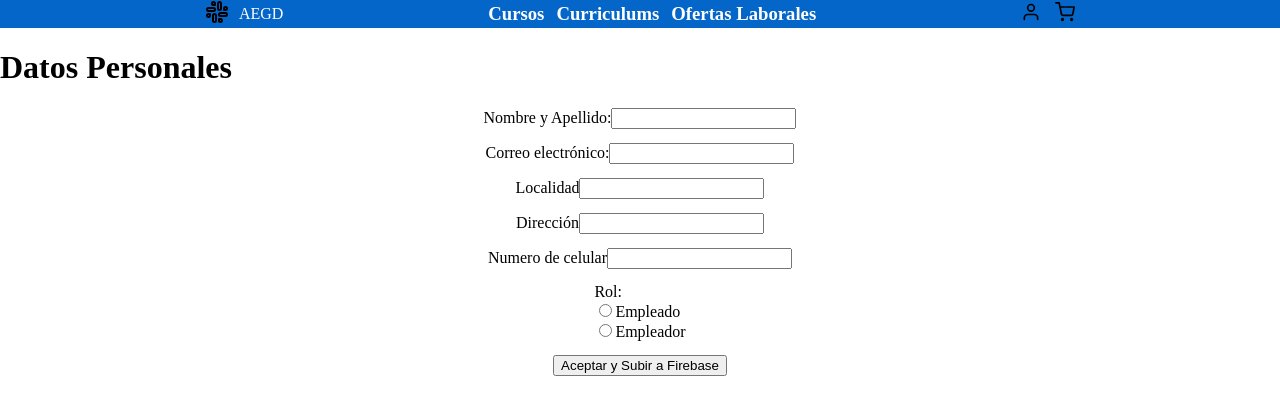
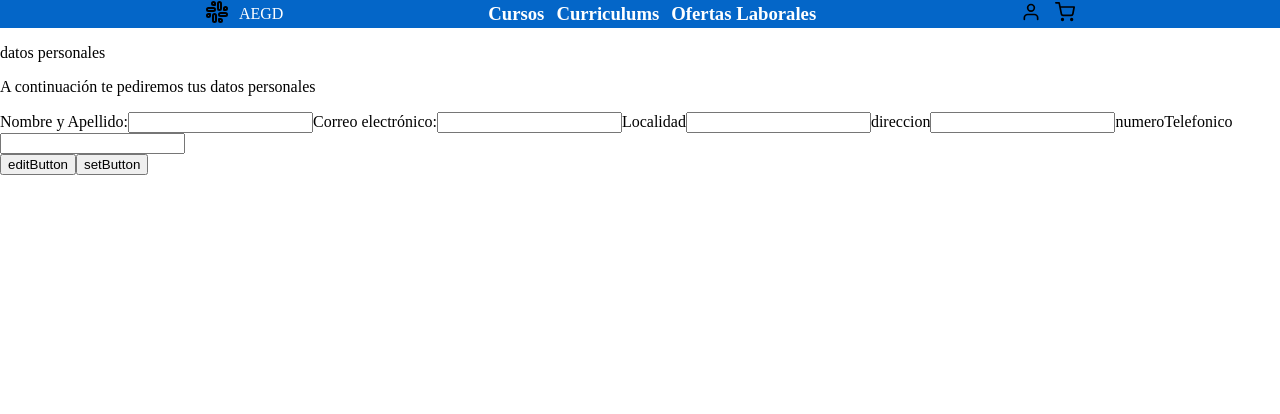
Before and after one commit to Lucas-O-Dev/proyecto-AEGD.github.io, a React (Vite) app: page /PersonalData in a window 1280 px wide. Shown: the top 414 px of the page. Built offline with nearby package versions, Linux system fonts and the light colour scheme.

Commit message:
personalData funciona correctamente

```diff
--- a/src/Components/Login/PersonalData.jsx
+++ b/src/Components/Login/PersonalData.jsx
@@ -1,152 +1,115 @@
-import React, { useState } from 'react';
-import { useNavigate } from 'react-router-dom'; // Si estás usando React Router, si no lo estás usando, puedes eliminar esta importación
+import React, { useState } from "react";
+import { useNavigate } from 'react-router-dom';
+import { toast } from 'react-toastify';
+import {setDoc, updateDoc, doc} from 'firebase/firestore'
+import {db} from '../../../Firebase/Config'
+import 'react-toastify/dist/ReactToastify.css';
 
-const PersonalData = ({ agregarDatos, subirDatosAFirebase }) => {
+const  Empleador = () => {
 
-    const [name, setName] = useState('');
-    const [email, setEmail] = useState('');
-    const [localidad, setLocalidad] = useState('');
-    const [direccion, setDireccion] = useState('');
-    const [numeroTelefonico, setNumeroTelefonico] = useState('');
-    const [rol, setRol] = useState('');
-    const [error, setError] = useState('');
-    const navigate = useNavigate(); // Si estás usando React Router, si no lo estás usando, puedes eliminar esta línea
+    const [name,setName] = useState ("")
+    const [email, setEmail] = useState("")
+    const [localidad,setLocalidad] = useState ("")
+    const [direccion, setDireccion] = useState("")
+    const [numeroTelefonico, setNumeroTelefonico] = useState("")
 
+    const navigate = useNavigate();
 
-    const handleSubmit = async (event) => {
+    const setUpdateRef = doc(db, 'users/mediaId4');
 
-        event.preventDefault();
+    const editButton = async () =>{
 
         try {
-            if (!name || !email || !localidad || !direccion || !numeroTelefonico || !rol) {
-                setError('Por favor, complete todos los campos obligatorios.');
-                return;
+            await updateDoc(setUpdateRef, {
+                name:name,
+                email:email,
+                localidad:localidad,
+                direccion:direccion,
+                numeroTelefonico:numeroTelefonico
+            })
+
+        // Mostrar notificación Toastify
+        toast.success('Datos Editados Correctamente.', {
+        onClose: () => navigate('/Home') // Navegar a la ruta especificada cuando se cierre la notificación
+        });
+        } catch (error) {
+            console.log(error)
+        }
     }
 
-            const formData = {
-                name,
-                email,
-                localidad,
-                direccion,
-                numeroTelefonico,
-                rol
-            };
+    const setButton = async () =>{
+        try {
+            await setDoc(setUpdateRef, {
+                name:name,
+                email:email,
+                localidad:localidad,
+                direccion:direccion,
+                numeroTelefonico:numeroTelefonico
+            })
 
-            console.log("Datos del formulario:", formData);
-
-            // Agregamos los datos al estado para ser enviados al componente padre
-            agregarDatos(formData);
-
-            // Llamamos a la función para subir los datos a Firebase
-            await subirDatosAFirebase(formData); // Esperamos a que se complete la función subirDatosAFirebase
-
-            // Redireccionar según el rol seleccionado
-            if (rol === 'empleado') {
-                navigate('/Empleado'); // Navegamos a la ruta para el empleado
-            } else if (rol === 'empleador') {
-                navigate('/Empleador'); // Navegamos a la ruta para el empleador
+        // Mostrar notificación Toastify
+        toast.success('¡Formulario enviado con éxito!', {
+        onClose: () => navigate('/Home') // Navegar a la ruta especificada cuando se cierre la notificación
+        });
+        } catch (error) {
+            console.log(error)
         }
-        } catch (error) {
-            console.error('Error en handleSubmit:', error);
-            setError('Error al procesar el formulario. Por favor, inténtelo de nuevo más tarde.');
     }
-    };
 
     return (
-        <>
         <div>
-                <h1>Datos Personales</h1>
-            </div>
 
-            <div>
+            <article>
+            <p>datos personales</p>
+            <p>A continuación te pediremos tus datos personales </p>
+            </article>
+
             <section>
-                    <form onSubmit={handleSubmit}>
             <div>
                     <label htmlFor="name">Nombre y Apellido:</label>
                     <input
                         type="text"
-                                id="name"
-                                value={name}
                         onChange={(e) => setName(e.target.value)}
                         required
                     />
-                        </div>
-                        <div>
+
                     <label htmlFor="email">Correo electrónico:</label>
                     <input
                         type="email"
-                                id="email"
-                                value={email}
                         onChange={(e) => setEmail(e.target.value)}
                         required
                     />
-                        </div>
-                        <div>
-                            <label htmlFor="localidad">Localidad</label>
+
+                    <label htmlFor="email">Localidad</label>
                     <input
-                                type="text"
-                                id="localidad"
-                                value={localidad}
+                    type="email"
                     onChange={(e) => setLocalidad(e.target.value)}
                     required
                     />
-                        </div>
-                        <div>
-                            <label htmlFor="direccion">Dirección</label>
+
+                    <label htmlFor="email">direccion</label>
                     <input
-                                type="text"
-                                id="direccion"
-                                value={direccion}
+                    type="email"
                     onChange={(e) => setDireccion(e.target.value)}
                     required
                     />
-                        </div>
-                        <div>
-                            <label htmlFor="numerotelefonico">Numero de celular</label>
+
+                    <label htmlFor="email">numeroTelefonico</label>
                     <input
-                                type="text"
-                                id="numerotelefonico"
-                                value={numeroTelefonico}
+                    type="email"
                     onChange={(e) => setNumeroTelefonico(e.target.value)}
                     required
                     />
+
                 </div>
-                        <div>
-                            <label>Rol:</label>
-                            <div>
-                                <label>
-                                    <input
-                                        type="radio"
-                                        name="rol"
-                                        value="empleado"
-                                        checked={rol === 'empleado'}
-                                        onChange={() => setRol('empleado')}
-                                        required
-                                    />
-                                    Empleado
-                                </label>
-                            </div>
-                            <div>
-                                <label>
-                                    <input
-                                        type="radio"
-                                        name="rol"
-                                        value="empleador"
-                                        checked={rol === 'empleador'}
-                                        onChange={() => setRol('empleador')}
-                                        required
-                                    />
-                                    Empleador
-                                </label>
-                            </div>
-                        </div>
-                        <button type="submit">Aceptar y Subir a Firebase</button>
-                        {error && <p style={{ color: 'red' }}>{error}</p>}
-                    </form>
+            </section>
+
+            <section>
+                <button onClick={editButton}>editButton</button>
+                <button onClick={setButton}>setButton</button>
             </section>
         </div>
-        </>
-    );
-};
+    )
+}
 
-export default PersonalData;
+export default Empleador
--- a/src/Components/Login/Register/Empleado.jsx
+++ b/src/Components/Login/Register/Empleado.jsx
@@ -1,132 +1,242 @@
-import React, { useState } from 'react';
+import React, {useState} from "react";
 import { useNavigate } from 'react-router-dom';
-import { toast } from 'react-toastify';
-import 'react-toastify/dist/ReactToastify.css';
+import {setDoc, updateDoc, doc} from 'firebase/firestore'
+import {db} from '../../../../Firebase/Config'
+import { toast } from 'react-toastify'; // Agrega esta línea
 
-const Empleado = ({ agregarDatos, subirDatosAFirebase }) => {
 
-    const navigate = useNavigate();
+const Empleado = () => {
 
-    // Definimos los estados para cada input del formulario
-    const [estudiosPrimarios, setEstudiosPrimarios] = useState('')
-    const [estudiosSecundarios, setEstudiosSecundarios] = useState('')
-    const [estudiosTerciarios, setEstudiosTerciarios] = useState('')
-    const [estudiosUniversitarios, setEstudiosUniversitarios] = useState('')
-    const [experienciasLaborales, setExperienciasLaborales] = useState('')
-    const [error, setError] = useState(''); // Define setError como un estado
+    const [estudiosPrimarios, setEstudiosPrimarios] = useState("")
+    const [estudiosSecundarios, setEstudiosSecundarios] = useState("")
+    const [estudiosTerciarios, setEstudiosTerciarios] = useState("")
+    const [estudiosUniversitarios, setEstudiosUniversitarios] = useState("")
+    const [experienciasLaborales, setExperienciasLaborales] = useState("")
 
-    const handleSubmit = async (event) => {
+    const navigate = useNavigate()
 
-        event.preventDefault();
+    const setUpdateRef = doc(db, 'users/empleado1');
 
-        // Verificar si todos los campos obligatorios están completos
-        if ( !estudiosPrimarios || !estudiosSecundarios || !experienciasLaborales  ) {
-            setError('Por favor, complete todos los campos obligatorios.');
-            return;
+    const editButton = async () =>{
+
+        try {
+            await updateDoc(setUpdateRef, {
+                estudiosPrimarios:estudiosPrimarios,
+                estudiosSecundarios:estudiosSecundarios,
+                estudiosTerciarios:estudiosTerciarios,
+                estudiosUniversitarios:estudiosUniversitarios,
+                experienciasLaborales:experienciasLaborales
+            })
+
+        // Mostrar notificación Toastify
+        toast.success('Datos Editados Correctamente.', {
+        });
+        } catch (error) {
+            console.log(error)
+        }
     }
 
-            // Recopilar los valores de todos los inputs
-        const formData = {
-        estudiosPrimarios,
-        estudiosSecundarios,
-        estudiosTerciarios,
-        estudiosUniversitarios,
-        experienciasLaborales // Agrega aquí cualquier otro campo que desees incluir
-        };
-
-        // Imprimir los valores en la consola
-        console.log('Datos enviados:', formData);
-
-         // Agregamos los datos al estado para ser enviados al componente padre
-         agregarDatos(formData);
-
-         // Llamamos a la función para subir los datos a Firebase
-         await subirDatosAFirebase(formData); // Esperamos a que se complete la función subirDatosAFirebase
+    const setButton = async () =>{
+        try {
+            await setDoc(setUpdateRef, {
+                estudiosPrimarios:estudiosPrimarios,
+                estudiosSecundarios:estudiosSecundarios,
+                estudiosTerciarios:estudiosTerciarios,
+                estudiosUniversitarios:estudiosUniversitarios,
+                experienciasLaborales:experienciasLaborales
+            })
 
         // Mostrar notificación Toastify
         toast.success('¡Formulario enviado con éxito!', {
         onClose: () => navigate('/Home') // Navegar a la ruta especificada cuando se cierre la notificación
         });
+        } catch (error) {
+            console.log(error)
+        }
+    }
 
-    };
+    return(
 
-  return (
-
-    <div>
+<>
 <section>
-
             <article>
                 <p>Perfecto, eres empleado.</p>
                 <p>A continuación te pediremos los datos de tu curriculum.</p>
             </article>
 
-            <article>
-                <form onSubmit={handleSubmit}>
-
             <div>
-                    <label htmlFor="estudiosprimarios">Estudios Primarios</label>
+            <label htmlFor="name">estudiosPrimarios</label>
             <input
             type="text"
-                        id="estudiosprimarios"
-                        value={estudiosPrimarios}
             onChange={(e) => setEstudiosPrimarios(e.target.value)}
-                        placeholder="Título y Fecha"
             required
             />
             </div>
 
             <div>
-                    <label htmlFor="estudiossecundarios">Estudios Secundarios</label>
+            <label htmlFor="name">estudiosSecundarios</label>
             <input
             type="text"
-                        id="estudiossecundarios"
-                        value={estudiosSecundarios}
             onChange={(e) => setEstudiosSecundarios(e.target.value)}
-                        placeholder="Título y Fecha"
             required
             />
             </div>
 
             <div>
-                    <label htmlFor="estudiosterciarios">Estudios Terciarios. (Opcional)</label>
+            <label htmlFor="name">estudiosTerciarios</label>
             <input
             type="text"
-                        id="estudiosterciarios"
-                        value={estudiosTerciarios}
             onChange={(e) => setEstudiosTerciarios(e.target.value)}
-                        placeholder="Título y Fecha"
             />
             </div>
 
             <div>
-                    <label htmlFor="estudiosuniversitarios">Estudios Universitarios. (Opcional)</label>
+            <label htmlFor="name">estudiosUniversitarios</label>
             <input
             type="text"
-                        id="estudiosuniversitarios"
-                        value={estudiosUniversitarios}
             onChange={(e) => setEstudiosUniversitarios(e.target.value)}
-                        placeholder="Título y Fecha"
+            required
             />
             </div>
 
             <div>
-                <label htmlFor="experienciaslaborales">Experiencias Laborales</label>
+            <label htmlFor="name">experienciasLaborales</label>
             <textarea
-                    id="experienciaslaborales"
-                    value={experienciasLaborales}
             onChange={(e) => setExperienciasLaborales(e.target.value)}
             placeholder="Ingresa tus experiencias laborales aquí teniendo en cuenta el año, dónde y las tareas realizadas..."
-                    rows="4" cols="50" // Ajusta el número de filas y columnas según sea necesario
+            rows="4"
+            cols="50"
             ></textarea>
             </div>
 
-                <button type="submit">Aceptar y Subir a Firebase</button>
 
-                </form>
-            </article>
         </section>
-    </div>
+
+        <section>
+        <button onClick={editButton}>editButton</button>
+        <button onClick={setButton}>setButton</button>
+        </section></>
     )
 }
 
 export default Empleado
+
+
+// import React, { useState } from 'react';
+// import { useNavigate } from 'react-router-dom';
+// import { toast } from 'react-toastify';
+// import 'react-toastify/dist/ReactToastify.css';
+
+// const Empleado = ({ agregarDatos, subirDatosAFirebase }) => {
+
+//     const navigate = useNavigate();
+
+//     // Definimos los estados para cada input del formulario
+
+//     const [error, setError] = useState(''); // Define setError como un estado
+
+//     const handleSubmit = async (event) => {
+
+//         event.preventDefault();
+
+//         // Verificar si todos los campos obligatorios están completos
+//         if ( !estudiosPrimarios || !estudiosSecundarios || !experienciasLaborales  ) {
+//             setError('Por favor, complete todos los campos obligatorios.');
+//             return;
+//         }
+
+//             // Recopilar los valores de todos los inputs
+//         const formData = {
+//         estudiosPrimarios,
+//         estudiosSecundarios,
+//         estudiosTerciarios,
+//         estudiosUniversitarios,
+//         experienciasLaborales // Agrega aquí cualquier otro campo que desees incluir
+//         };
+
+//         // Imprimir los valores en la consola
+//         console.log('Datos enviados:', formData);
+
+//          // Agregamos los datos al estado para ser enviados al componente padre
+//          agregarDatos(formData);
+
+//          // Llamamos a la función para subir los datos a Firebase
+//          await subirDatosAFirebase(formData); // Esperamos a que se complete la función subirDatosAFirebase
+
+//         // Mostrar notificación Toastify
+//         toast.success('¡Formulario enviado con éxito!', {
+//             onClose: () => navigate('/Home') // Navegar a la ruta especificada cuando se cierre la notificación
+//         });
+
+//     };
+
+//   return (
+
+//     <div>
+//         <section>
+
+
+
+//             <article>
+//                 <form onSubmit={handleSubmit}>
+
+//                 <div>
+//                     <label htmlFor="estudiosprimarios">Estudios Primarios</label>
+//                     <input
+//                         type="text"
+//                         id="estudiosprimarios"
+//                         value={estudiosPrimarios}
+//                         onChange={(e) => setEstudiosPrimarios(e.target.value)}
+//                         placeholder="Título y Fecha"
+//                         required
+//                     />
+//                 </div>
+
+//                 <div>
+//                     <label htmlFor="estudiossecundarios">Estudios Secundarios</label>
+//                     <input
+//                         type="text"
+//                         id="estudiossecundarios"
+//                         value={estudiosSecundarios}
+//                         onChange={(e) => setEstudiosSecundarios(e.target.value)}
+//                         placeholder="Título y Fecha"
+//                         required
+//                     />
+//                 </div>
+
+//                 <div>
+//                     <label htmlFor="estudiosterciarios">Estudios Terciarios. (Opcional)</label>
+//                     <input
+//                         type="text"
+//                         id="estudiosterciarios"
+//                         value={estudiosTerciarios}
+//                         onChange={(e) => setEstudiosTerciarios(e.target.value)}
+//                         placeholder="Título y Fecha"
+//                     />
+//                 </div>
+
+//                 <div>
+//                     <label htmlFor="estudiosuniversitarios">Estudios Universitarios. (Opcional)</label>
+//                     <input
+//                         type="text"
+//                         id="estudiosuniversitarios"
+//                         value={estudiosUniversitarios}
+//                         onChange={(e) => setEstudiosUniversitarios(e.target.value)}
+//                         placeholder="Título y Fecha"
+//                     />
+//                 </div>
+
+//                 <div>
+//                 <label htmlFor="experienciaslaborales">Experiencias Laborales</label>
+//                 </div>
+
+//                 <button type="submit">Aceptar y Subir a Firebase</button>
+
+//                 </form>
+//             </article>
+//         </section>
+//     </div>
+//   )
+// }
+
+// export default Empleado
--- a/src/Components/Login/Register/Empleador.jsx
+++ b/src/Components/Login/Register/Empleador.jsx
@@ -1,78 +1,136 @@
-import React, { useState } from 'react';
+import React, { useState } from "react";
 import { useNavigate } from 'react-router-dom';
 import { toast } from 'react-toastify';
+import {setDoc, updateDoc, doc} from 'firebase/firestore'
+import {db} from '../../../../Firebase/Config'
 import 'react-toastify/dist/ReactToastify.css';
 
-const Empleador = () => {
+ const  Empleador = () => {
+
+    const [name,setName] = useState ("")
+    const [email, setEmail] = useState("")
 
     const navigate = useNavigate();
 
-    // Definimos los estados para cada input del formulario
-    const [name, setName] = useState('');
-    const [email, setEmail] = useState('');
+    const setUpdateRef = doc(db, 'users/mediaId1');
 
-    const handleSubmit = (event) => {
-        event.preventDefault();
-        // Verificar si todos los campos obligatorios están completos
-        if (!name || !email ) {
-            setError('Por favor, complete todos los campos obligatorios.');
-            return;
+    const editButton = async () =>{
+
+        try {
+            await updateDoc(setUpdateRef, {
+                name:name,
+                email:email
+            })
+
+        // Mostrar notificación Toastify
+        toast.success('Datos Editados Correctamente.', {
+        onClose: () => navigate('/Home') // Navegar a la ruta especificada cuando se cierre la notificación
+        });
+        } catch (error) {
+            console.log(error)
+        }
     }
 
-    // Recopilar los valores de todos los inputs
-    const formData = {
-        name,
-        email
-        };
-        // Imprimir los valores en la consola
-        console.log('Datos enviados:', formData);
+    const setButton = async () =>{
+        try {
+            await setDoc(setUpdateRef, {
+                name:name,
+                email:email
+            })
 
         // Mostrar notificación Toastify
         toast.success('¡Formulario enviado con éxito!', {
         onClose: () => navigate('/Home') // Navegar a la ruta especificada cuando se cierre la notificación
         });
-
-    };
+        } catch (error) {
+            console.log(error)
+        }
+    }
 
     return (
         <div>
-        <section>
+
             <article>
             <p>Perfecto, eres empleador.</p>
             <p>A continuación te pediremos los datos de tu empresa.</p>
             </article>
 
-            <article>
-                <form onSubmit={handleSubmit}>
+            <section>
             <div>
                     <label htmlFor="name">Nombre y Apellido:</label>
                     <input
                         type="text"
-                        id="name"
-                        value={name}
                         onChange={(e) => setName(e.target.value)}
                         required
                     />
                 </div>
-
-                <div>
                 <label htmlFor="email">Correo electrónico:</label>
                     <input
                         type="email"
-                        id="email"
-                        value={email}
                         onChange={(e) => setEmail(e.target.value)}
                         required
                     />
-                </div>
+            </section>
 
-                <button type="submit">Enviar</button>
-
-                </form>
-            </article>
+            <section>
+                <button onClick={editButton}>editButton</button>
+                <button onClick={setButton}>setButton</button>
             </section>
         </div>
     )
 }
 
 export default Empleador
+
+
+
+
+// import React, { useState } from 'react';
+
+// const Empleador = () => {
+
+//     const navigate = useNavigate();
+
+//     // Definimos los estados para cada input del formulario
+//     const [name, setName] = useState('');
+//     const [email, setEmail] = useState('');
+
+//     const handleSubmit = (event) => {
+//         event.preventDefault();
+//         // Verificar si todos los campos obligatorios están completos
+//         if (!name || !email ) {
+//             setError('Por favor, complete todos los campos obligatorios.');
+//             return;
+//         }
+
+//     // Recopilar los valores de todos los inputs
+//     const formData = {
+//         name,
+//         email
+//         };
+//         // Imprimir los valores en la consola
+//         console.log('Datos enviados:', formData);
+
+
+//     };
+
+//   return (
+//     <div>
+//         <section>
+
+//             <article>
+//                 <form onSubmit={handleSubmit}>
+
+//                 <div>
+//                 </div>
+
+//                 <button type="submit">Enviar</button>
+
+//                 </form>
+//             </article>
+//         </section>
+//     </div>
+//   )
+// }
+
+// export default Empleador
```
Lines whose indentation alone changed are shown as unchanged.
